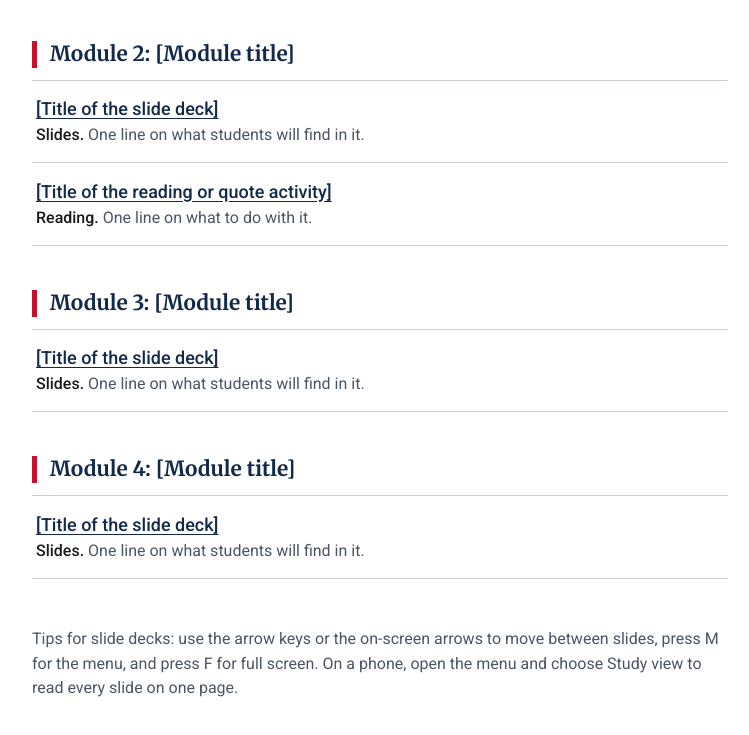
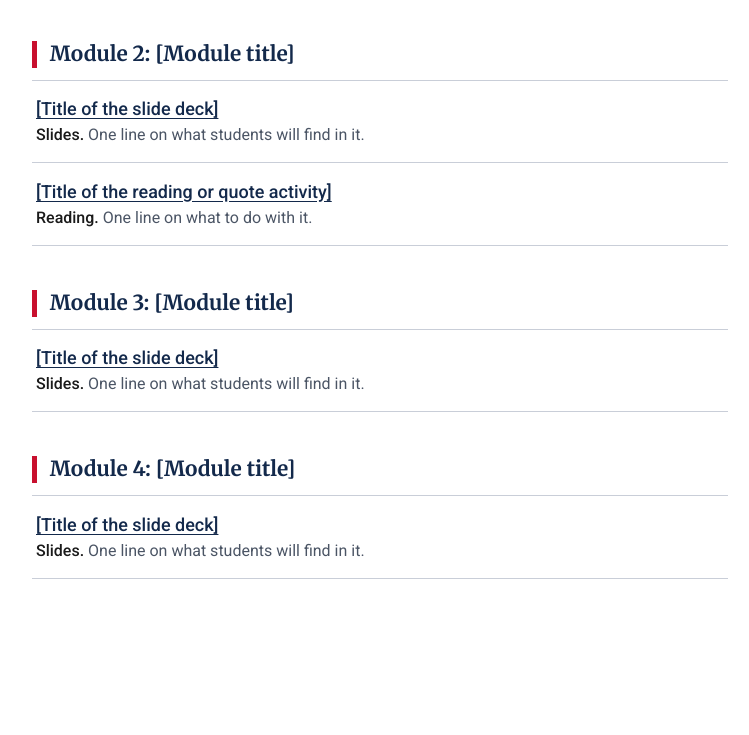
Before and after one commit to kwcapehart/institutional-econ, a plain HTML site: page index.html in a window 1280 px wide. Shown: the part 569-1304 px from the top of the page, without its empty margins (260-1009 px from the left). After the commit the page ends 1212 px from the top, so only its background shows below. Drawn offline with Linux system fonts and the light colour scheme.

Commit message:
Remove navigation tips for slide decks
Removed tips for navigating slide decks from the main content.

Signed-off-by: kwcapehart <kevin.w.capehart@gmail.com>

```diff
--- a/index.html
+++ b/index.html
@@ -93,7 +93,6 @@ html{scroll-behavior:smooth}
     </ul>
   </section>
 
-  <p class="tips">Tips for slide decks: use the arrow keys or the on-screen arrows to move between slides, press M for the menu, and press F for full screen. On a phone, open the menu and choose Study view to read every slide on one page.</p>
 </main>
 </body>
 </html>
```
